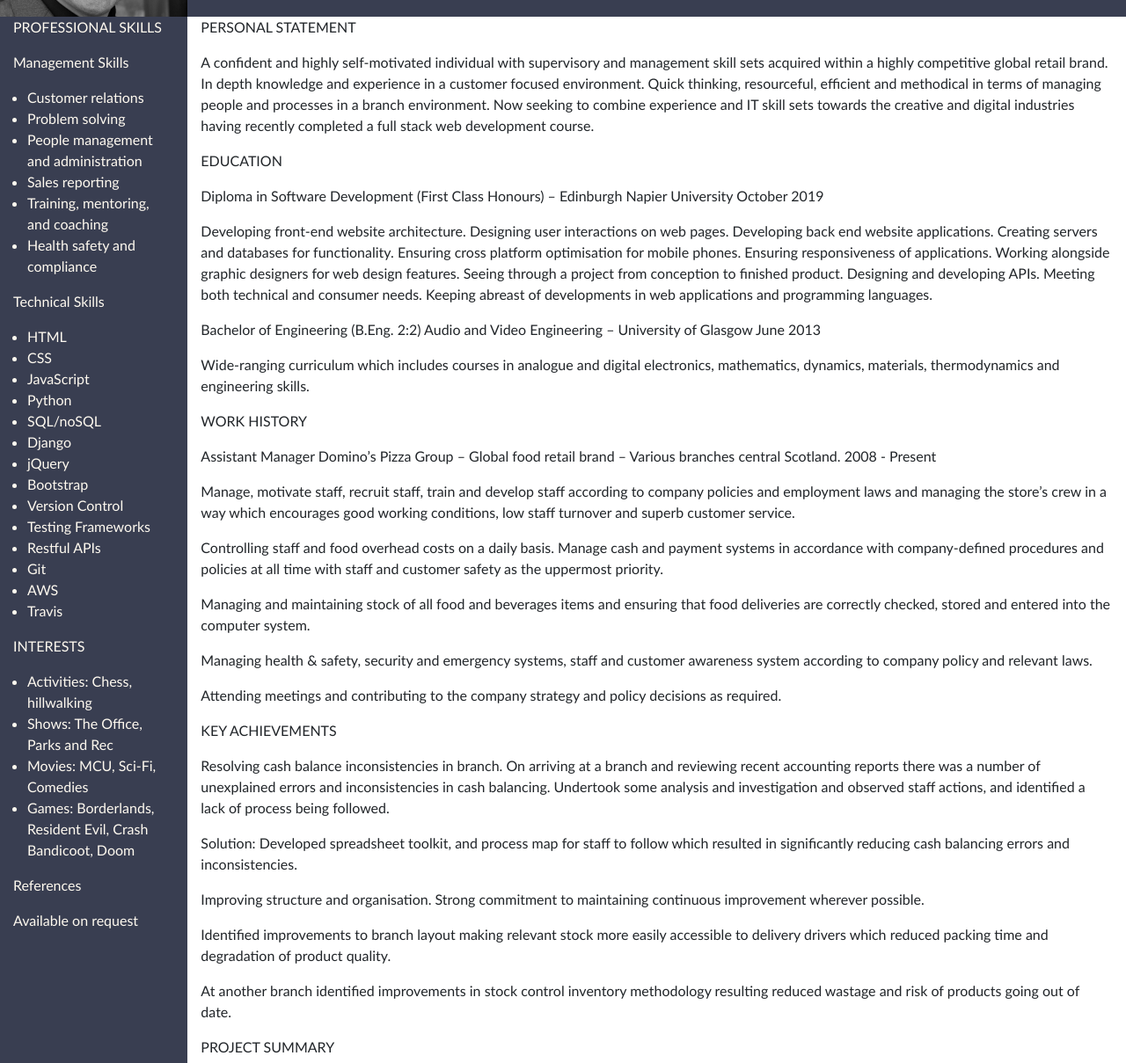
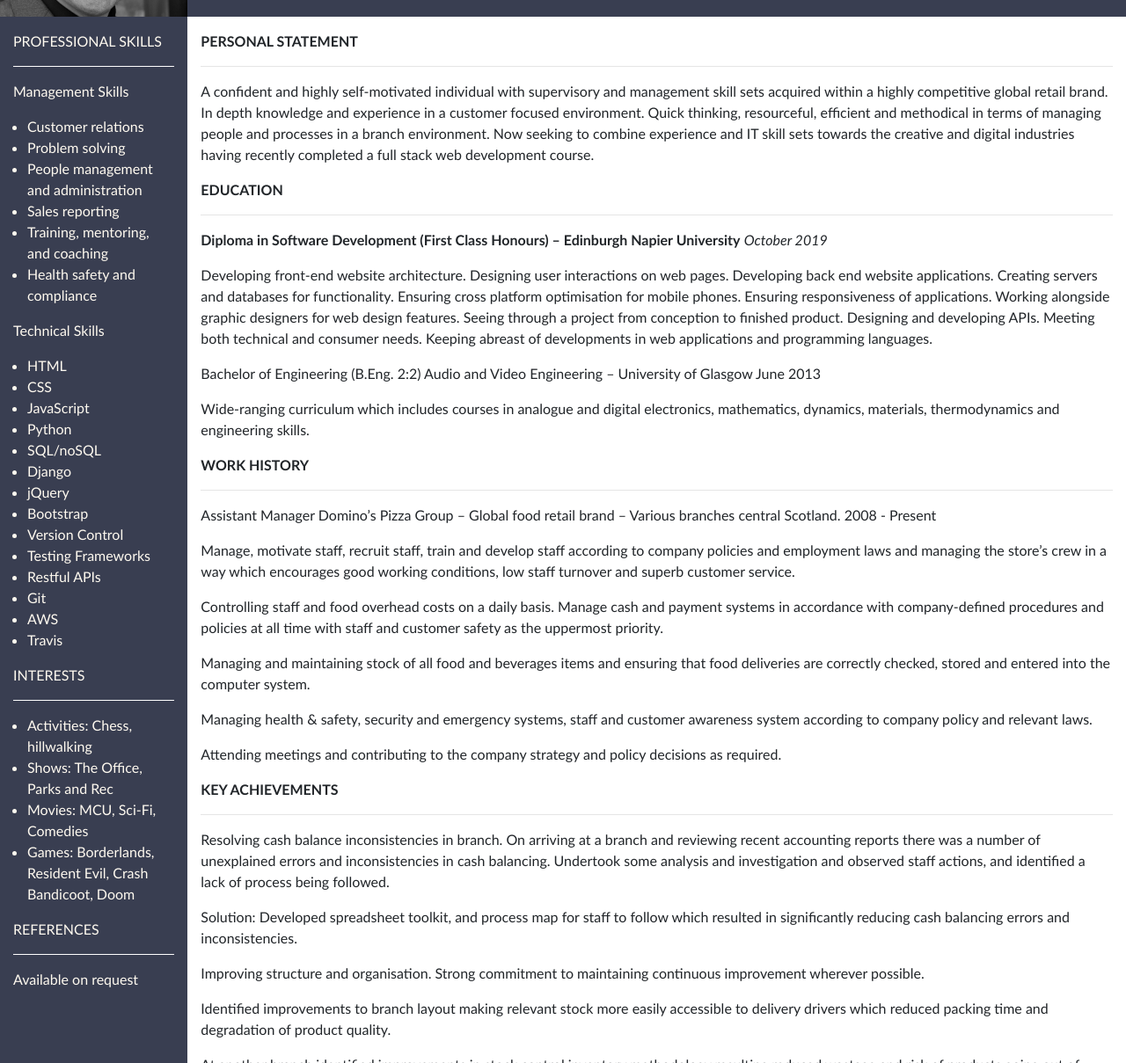
Before and after one commit to kennedydmb/CV, a plain HTML site: page index.html in a window 1280 px wide. Shown: the part 151-1360 px from the top of the page at 88% size. Drawn offline with nearby package versions, Linux system fonts and the light colour scheme.

Commit message:
Added hr tags. Bolded Headings

```diff
--- a/index.html
+++ b/index.html
@@ -49,7 +49,9 @@
         <div class="row xs-text">
             <div class="col-4 col-sm-4 col-md-3 col-lg-2 personal-info">
                 <!-- Skills -->
+                <p></p>
                 <p>PROFESSIONAL SKILLS</p>
+                <hr class="white-line"/>
                 <p>Management Skills</p>
                 <ul>
                     <li>Customer relations</li>
@@ -78,6 +80,7 @@
                 </ul>
                 <!-- Interests -->
                 <p>INTERESTS</p>
+                <hr class="white-line"/>
                 <ul>
                     <li>Activities: Chess, hillwalking</li>
                     <li>Shows: The Office, Parks and Rec</li>
@@ -85,15 +88,17 @@
                     <li>Games: Borderlands, Resident Evil, Crash Bandicoot, Doom</li>
                 </ul>
                 <!-- References -->
-                <p>References</p>
+                <p>REFERENCES</p>
+                <hr class="white-line"/>
                 <p>Available on request</p>
             </div>
             <!-- Work history, education, key achievements, and project summaries -->
             <div class="col-8 col-sm-8 col-md-9 col-lg-10">
                 <!-- Personal statement -->
                 <div>
-                    <p>PERSONAL STATEMENT</p>
-
+                    <p></p>
+                    <p><b>PERSONAL STATEMENT</b></p>
+                    <hr/>
                     <p>A confident and highly self-motivated individual with supervisory and management skill sets
                         acquired
                         within a highly competitive global retail brand. In depth knowledge and experience in a customer
@@ -108,9 +113,10 @@
                 </div>
                 <!-- Education -->
                 <div>
-                    <p>EDUCATION</p>
-                    <p>Diploma in Software Development (First Class Honours) – Edinburgh Napier University
-                        October 2019</p>
+                    <p><b>EDUCATION</b></p>
+                    <hr/>
+                    <p><b>Diploma in Software Development (First Class Honours) – Edinburgh Napier University</b>
+                        <i>October 2019</i></p>
                     <p>Developing front-end website architecture. Designing user interactions on web pages.
                         Developing back end website applications. Creating servers and databases for functionality.
                         Ensuring cross platform optimisation for mobile phones. Ensuring responsiveness of applications.
@@ -126,7 +132,8 @@
                 </div>
                 <!-- Work history -->
                 <div>
-                    <p>WORK HISTORY</p>
+                    <p><b>WORK HISTORY</b></p>
+                    <hr/>
                     <p>Assistant Manager
                         Domino’s Pizza Group – Global food retail brand – Various branches central Scotland.
                         2008 - Present
@@ -145,7 +152,8 @@
                 </div>
                 <!-- Key achievements -->
                 <div>
-                    <p>KEY ACHIEVEMENTS</p>
+                    <p><b>KEY ACHIEVEMENTS</b></p>
+                    <hr/>
                     <p>Resolving cash balance inconsistencies in branch.
                         On arriving at a branch and reviewing recent accounting reports there was a number of
                         unexplained errors and inconsistencies in cash balancing.
@@ -164,7 +172,8 @@
                 </div>
                 <!-- Project summary -->
                 <div>
-                    <p>PROJECT SUMMARY</p>
+                    <p><b>PROJECT SUMMARY</b></p>
+                    <hr/>
                     <p>User Centric Frontend – Century Thirteen Band Website
                         HTML / CSS / Bootstrap
                         This website allows existing and new fans to discover a bit about the band "Century Thirteen".
```
